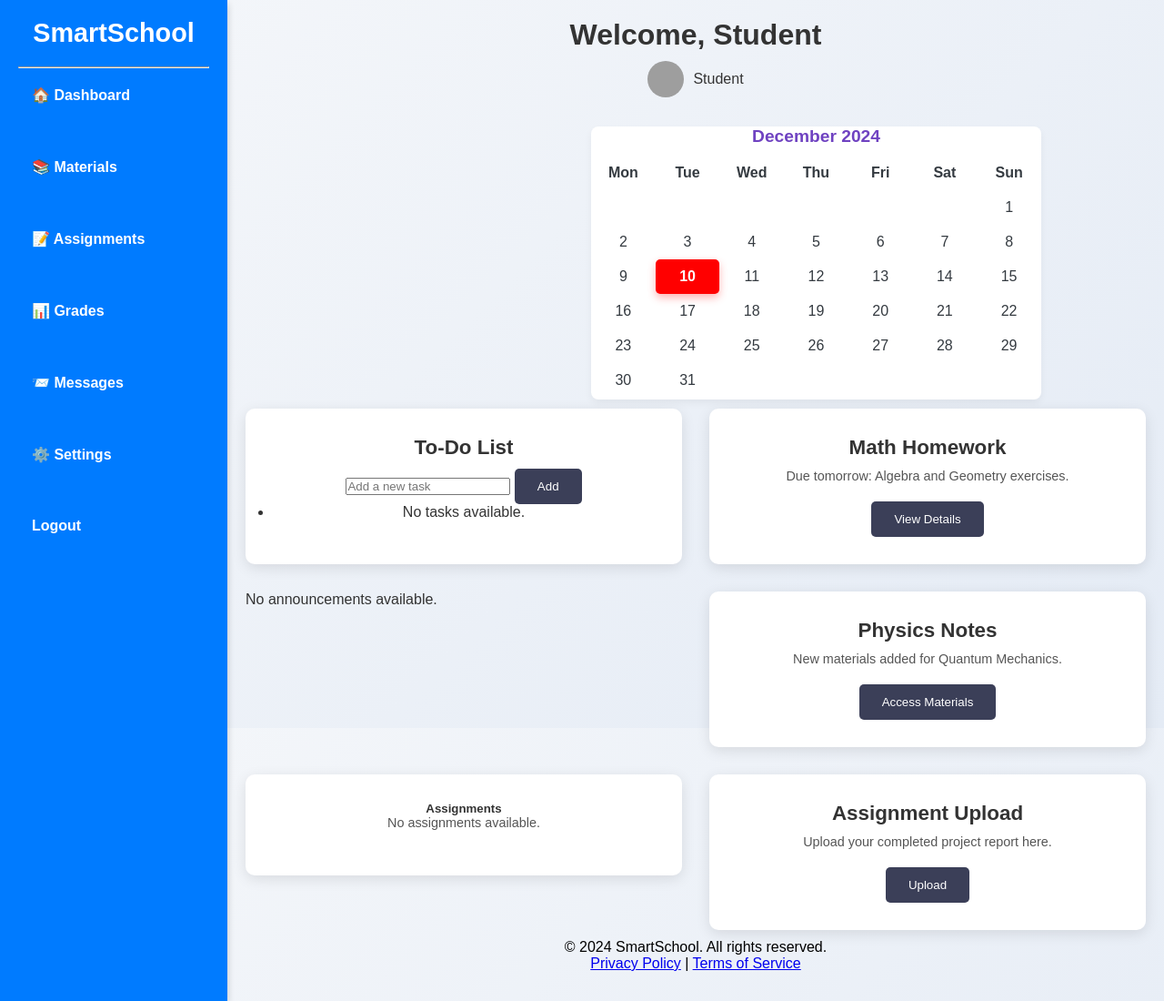
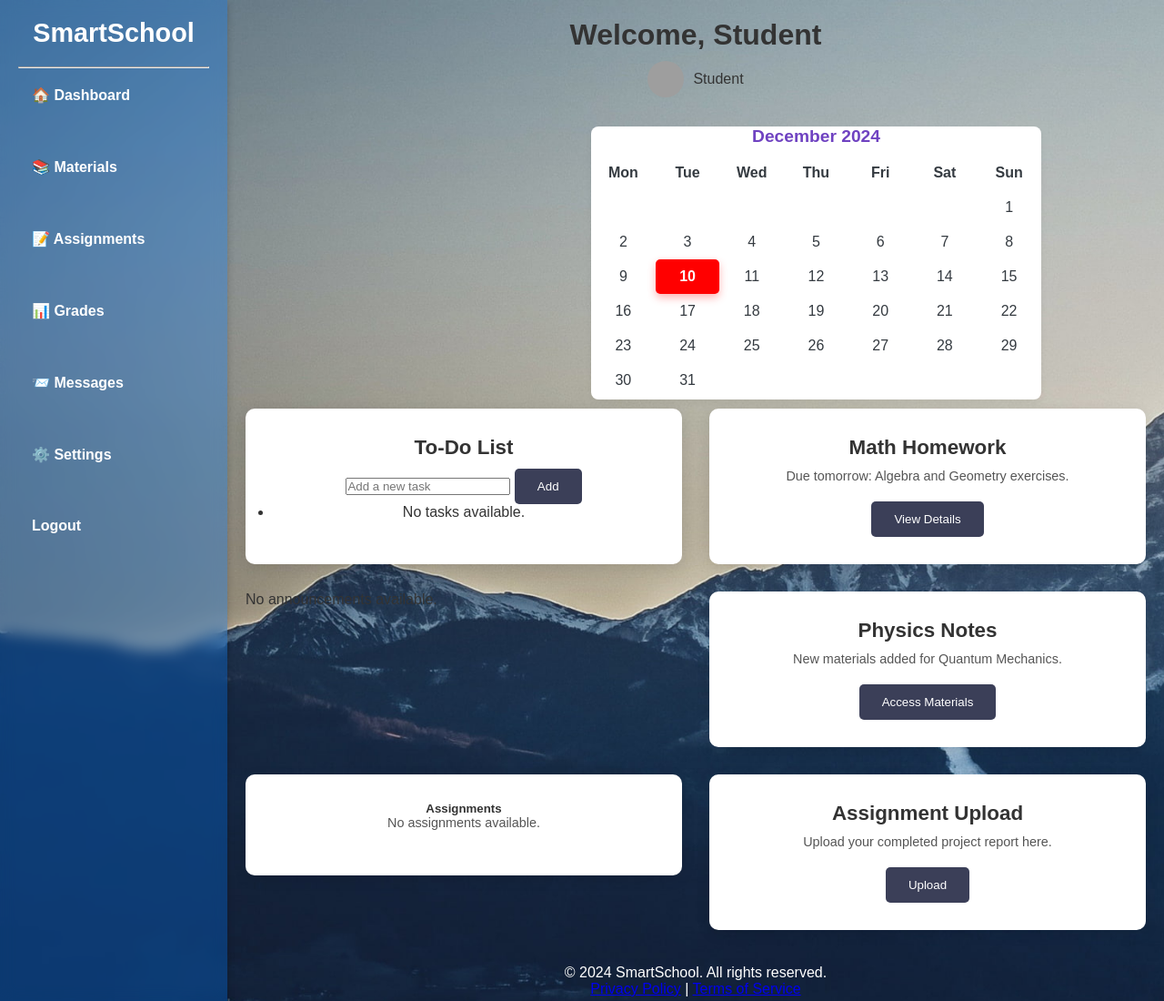
Before and after one commit to johncybersec1/smartsys, a Python web app: template templates/stddashboard.html in a window 1280 px wide. Shown: the whole page at 91% size. Run offline with Jinja, Linux system fonts and the light colour scheme; the template is opened without the code that fills it, so the values that code supplies are empty; grey boxes are pictures that could not be loaded.

Commit message:
changed bg for dash

```diff
--- a/static/mystyles.css
+++ b/static/mystyles.css
@@ -7,7 +7,9 @@
 
 body {
     font-family: 'Poppins', sans-serif;
-    background: linear-gradient(135deg, #f5f7fa, #e4ebf5);
+    background-image: url('/static/stddash.jpg');
+    background-size:3000px;
+    background-repeat: no-repeat;
     display: flex;
     height: 100vh;
     color: #333;
@@ -21,7 +23,7 @@ body {
 
 /* Sidebar */
 .sidebar {
-    background: rgba(0, 123, 255, 1); /* On hover, make it less transparent */
+    background: rgba(0, 123, 255, 0.3); /* On hover, make it less transparent */
     color: white;
     box-shadow: 0 4px 8px rgba(0, 0, 0, 0.2); /* Soft shadow for depth */
     backdrop-filter: blur(8px); /* Apply a blur effect to the background */
@@ -204,11 +206,11 @@ header h1 {
 }
 .footer {
     background: transparent;
-    color: black;
+    color: white;
     text-align: center;
     bottom: 0;
     width: 100%;
-    margin-top: 10px;
+    margin-top: 38px;
 }
 .profile{
     border-radius: 50px;
```
Also changed, not shown: static/stddash.jpg (added).
